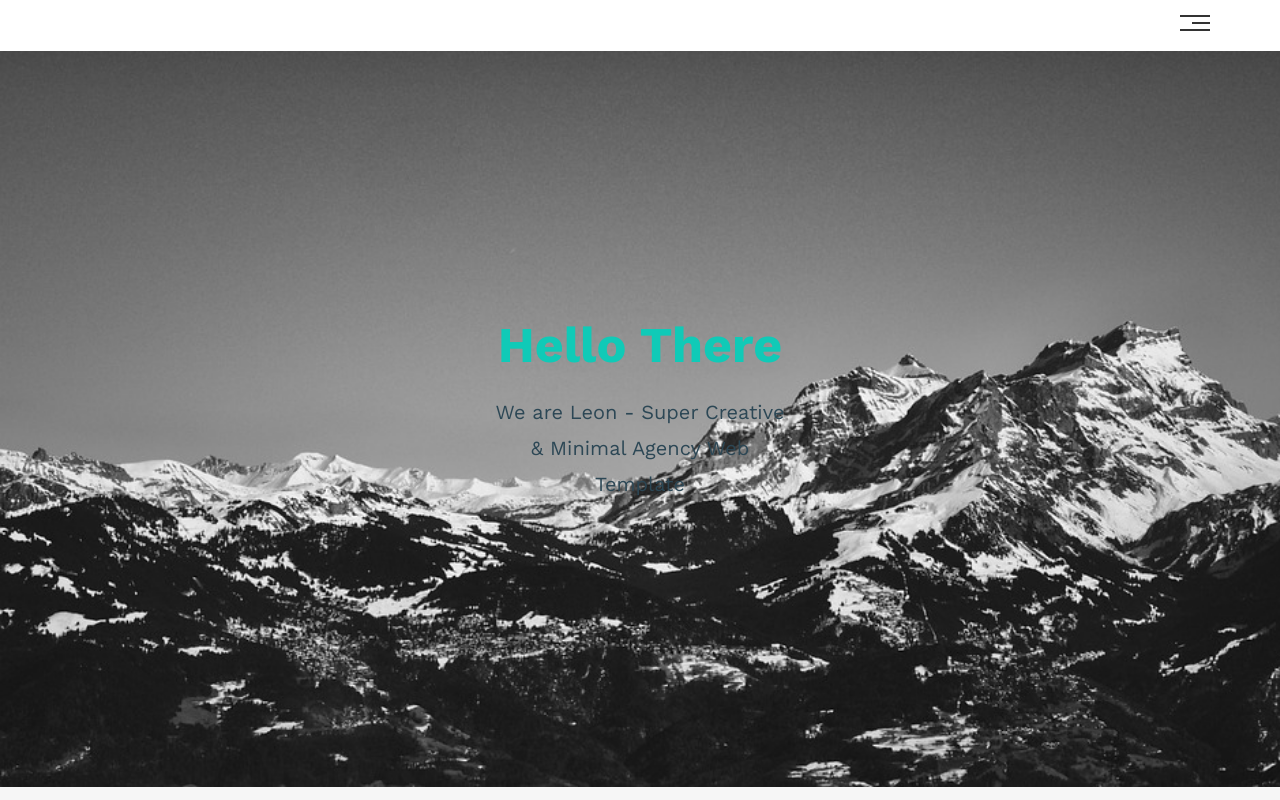
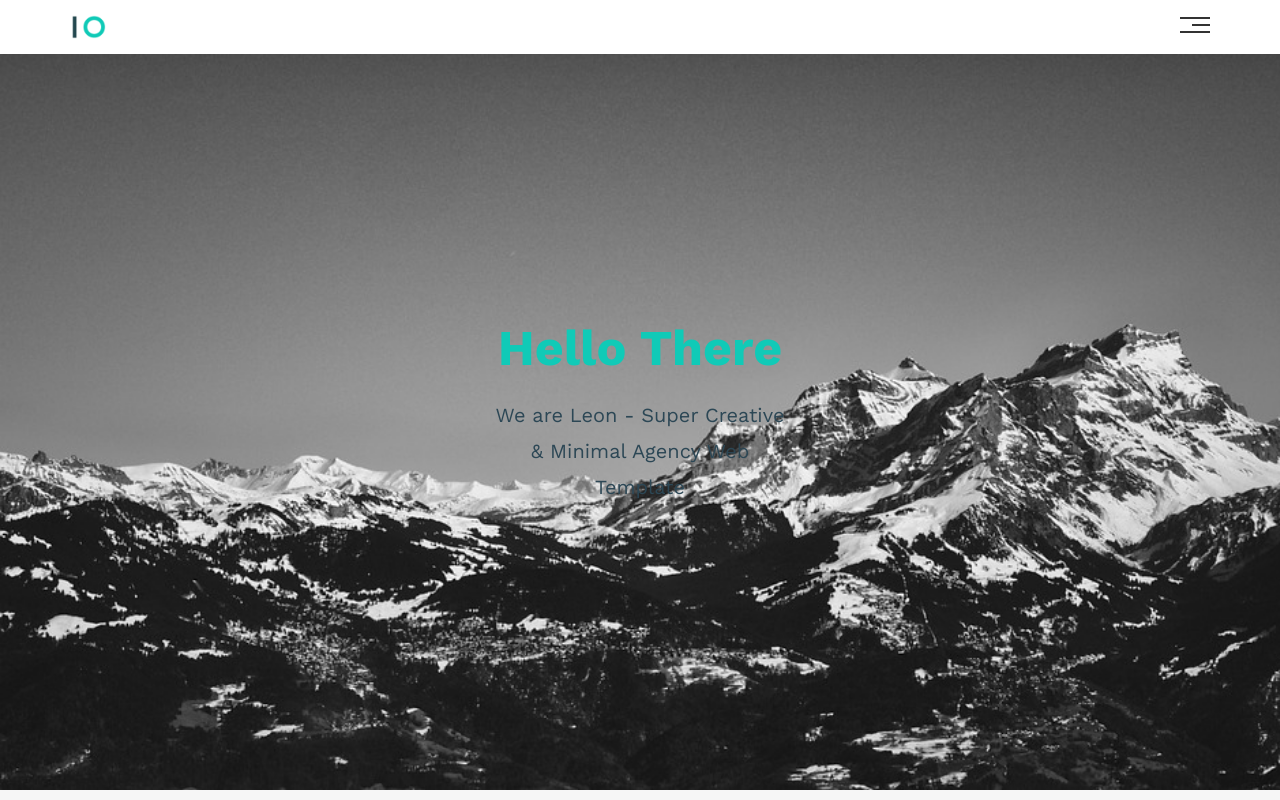
Before and after one commit to mkyamohammed/new, a plain HTML site: page index.html in a window 1280 px wide. Shown: the top 800 px of the page. Drawn offline with nearby package versions, Linux system fonts and the light colour scheme.

Commit message:
vhanges to index

```diff
--- a/index.html
+++ b/index.html
@@ -24,7 +24,7 @@
     <!--start header-->
     <div class="header">
         <div class="container">
-            <img class="logo" src="../First Temp/img/logo.PNG" alt="" />
+            <img class="logo" src="./img/logo.PNG" alt="" />
             <div class="links">
                 <span class="icon">
                     <span></span>
```
